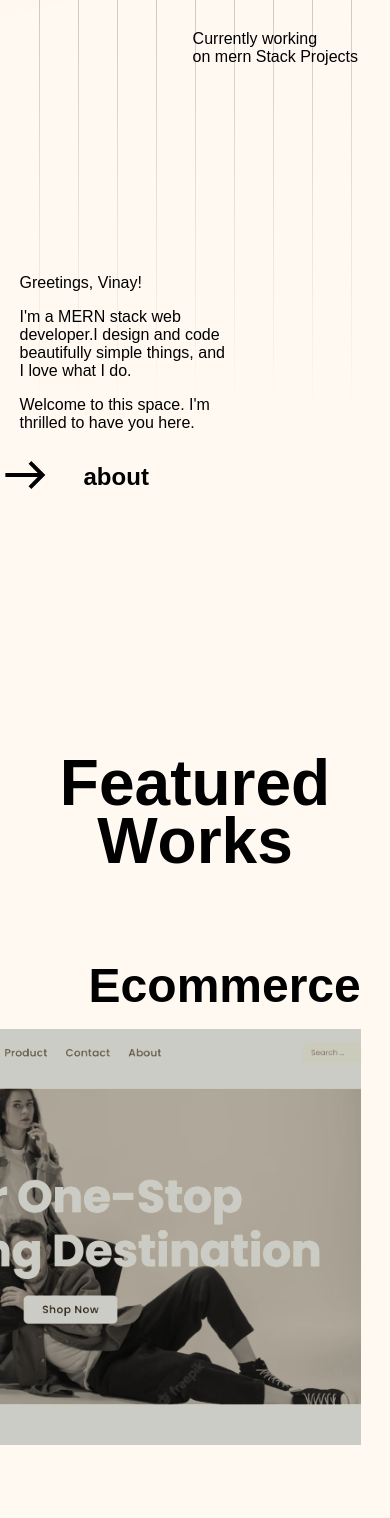
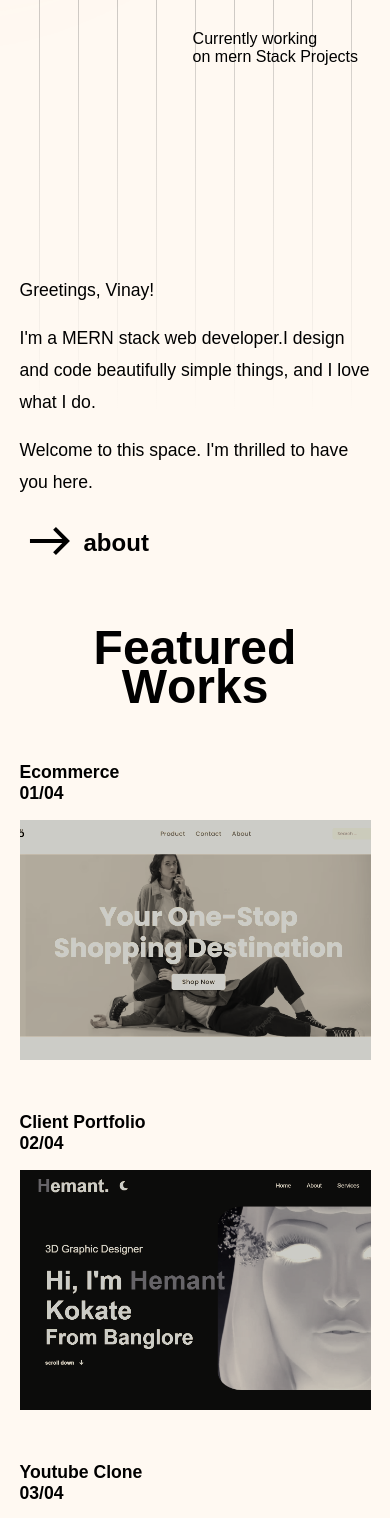
Before and after one commit to VinayKokate22/Portfolio, a React (Create React App) app: page / in a window 390 px wide. Shown: the part 432-1950 px from the top of the page. Built offline with nearby package versions, Linux system fonts and the light colour scheme; a web font is replaced by a local one; what react-locomotive-scroll would draw is missing.

Commit message:
making responsive home page

```diff
--- a/src/components/style.css
+++ b/src/components/style.css
@@ -10,7 +10,7 @@
   text-transform: capitalize;
   font-weight: 600;
   font-size: 2rem;
-  padng: 1rem 1.5rem;
+  padding: 1.5rem 1.5rem;
   background-color: rgba(255, 247, 239, 0.525);
 }
 .navbar .nav-list li {
@@ -337,10 +337,10 @@
     line-height: 4rem;
   }
   .herosection .heroTitle h1 {
-    font-size: 4rem;
+    font-size: 3.5rem;
   }
   .aboutcomponent {
-    margin: 10rem auto;
+    margin: 10rem auto 0 auto;
   }
   .aboutcomponent .aboutsection .infocomponent {
     width: 90%;
@@ -368,17 +368,17 @@
     transition: 0.3s;
   }
   .aboutcomponent .aboutsection p {
-    width: 60%;
+    width: 100%;
     text-align: left;
-    font-size: 1rem;
+    font-size: 1.1rem;
     font-weight: 500;
     margin-bottom: 1rem;
     text-align: left;
-    line-height: normal;
+    line-height: 2rem;
   }
   .featureworkstitle {
     text-align: center;
-    padding: 5rem 0;
+    padding: 3rem 0;
     flex-direction: column;
     display: flex;
     justify-content: center;
@@ -392,6 +392,174 @@
     display: flex;
   }
   .featureworkstitle h2 {
-    font-size: 4rem;
+    font-size: 3rem;
+  }
+  .Workssection {
+    width: 90%;
+    margin: auto;
+    display: flex;
+    flex-direction: column;
+    gap: 3rem;
+  }
+  .Workssection .singleproject {
+    display: flex;
+    flex-direction: column;
+    justify-content: flex-start;
+    align-items: flex-start;
+    gap: 0rem;
+  }
+  .Workssection .singleproject b {
+    font-size: 1.1rem !important;
+  }
+  .Workssection .singleproject .singleprojectImage {
+    display: flex;
+    position: relative;
+    flex-direction: column;
+    gap: 1rem;
+  }
+  .Workssection .singleproject .singleprojectImage b {
+    font-size: 1.1rem;
+  }
+  .Workssection .singleproject .imagerevelanimation {
+    width: 100%;
+    height: 15rem;
+    background-color: #574b43;
+    z-index: 9999;
+    position: absolute;
+  }
+  .Workssection .singleproject .redirectarroranimation {
+    position: absolute;
+    background: rgb(255, 255, 255);
+    z-index: 9999;
+    width: 6rem;
+    height: 6rem;
+    border-radius: 50%;
+    right: -2rem;
+    bottom: 3rem;
+    box-shadow: 0 0 10px 10px rgba(96, 81, 74, 0.114);
+    display: flex;
+    align-items: center;
+    justify-content: center;
+  }
+  .Workssection .singleproject .redirectarroranimation p {
+    font-size: 1.5rem;
+    font-weight: 600;
+  }
+  .Workssection .singleproject img {
+    width: 100%;
+    height: 15rem;
+    -o-object-fit: cover;
+       object-fit: cover;
+    filter: sepia(70%) brightness(0.8) grayscale(0.5);
+    -webkit-filter: sepia(70%) brightness(0.8) grayscale(0.5);
+    transition: 0.6s ease-in-out;
+  }
+  .Workssection .singleproject img:hover {
+    filter: sepia(0%);
+    -webkit-filter: sepia(0%);
+    cursor: pointer;
+  }
+  .Workssection .moreworktitle {
+    position: relative;
+    font-size: 1rem !important;
+  }
+  .Workssection .moreworktitle::after {
+    content: "";
+    width: 0;
+    background: black;
+    height: 0.2rem;
+    position: absolute;
+    bottom: 0rem;
+    transition: 0.3s;
+  }
+  .Workssection .moreworktitle:hover::after {
+    width: 16rem;
+  }
+  .Workssection .reverse {
+    align-items: flex-start;
+  }
+  .Workssection .row-reverse {
+    flex-direction: row-reverse;
+  }
+  .contactsection {
+    margin: 5rem auto;
+    padding-bottom: 4rem;
+    width: 90%;
+  }
+  .contactsection h4 {
+    font-size: 1.1rem;
+    font-weight: 600;
+    margin-bottom: 2rem;
+  }
+  .contactsection .social-links {
+    margin-top: 3rem;
+  }
+  .contactsection .social-links ul {
+    list-style: none;
+    display: flex;
+    justify-content: start;
+    align-items: center;
+    gap: 1rem;
+  }
+  .contactsection .social-links ul a {
+    color: rgb(0, 0, 0);
+    font-size: 1.1rem;
+    font-weight: 600;
+    text-decoration: none;
+    transition: 0.3s ease-in;
+    position: relative;
+  }
+  .contactsection .social-links ul a::after {
+    content: "";
+    width: 0;
+    background: black;
+    height: 0.2rem;
+    position: absolute;
+    left: 0;
+    bottom: 0rem;
+    transition: 0.3s;
+  }
+  .contactsection .social-links ul a:hover::after {
+    width: 100%;
+  }
+  .mask {
+    position: relative;
+    padding: 0;
+    height: 2rem;
+    /*  Remove overflow to see how it works　:) */
+    overflow: hidden;
+  }
+  .title {
+    display: block;
+    /*  Set same font-size and line height  */
+    font-size: 2rem;
+    line-height: 2rem;
+    font-weight: 700;
+    transition: transform 0.4s ease;
+  }
+  .link-title2 {
+    transform-origin: left center;
+    transform: rotate(4deg);
+  }
+  .link-title2 a {
+    text-decoration: none;
+    color: inherit;
+  }
+  .link:hover .link-container {
+    transform: translateY(-2rem);
+  }
+  /* Rotate texts a little bit */
+  .link:hover .link-title1 {
+    transform: rotate(4deg);
+  }
+  .link:hover .link-title2 {
+    transform: rotate(0);
+  }
+  /* Move arrows to right */
+  .link:hover .icon:first-child {
+    transform: translate(4rem);
+  }
+  .link:hover .icon:nth-child(2) {
+    transform: translate(0px);
   }
 }/*# sourceMappingURL=style.css.map */
--- a/src/components/style.scss
+++ b/src/components/style.scss
@@ -10,7 +10,7 @@
     text-transform: capitalize;
     font-weight: 600;
     font-size: 2rem;
-    padng: 1rem 1.5rem;
+    padding: 1.5rem 1.5rem;
     // background-color: rgba(31, 31, 31, 0.288);
     background-color: rgba(255, 247, 239, 0.525);
     // backdrop-filter: blur(10px);
@@ -392,12 +392,12 @@
       line-height: 4rem;
 
       h1 {
-        font-size: 4rem;
+        font-size: 3.5rem;
       }
     }
   }
   .aboutcomponent {
-    margin: 10rem auto;
+    margin: 10rem auto 0 auto;
     .aboutsection {
       .infocomponent {
         width: 90%;
@@ -427,19 +427,20 @@
       }
 
       p {
-        width: 60%;
+        width: 100%;
         text-align: left;
-        font-size: 1rem;
+        font-size: 1.1rem;
         font-weight: 500;
         margin-bottom: 1rem;
         text-align: left;
-        line-height: normal;
+        line-height: 2rem;
+        // word-spacing: 1rem;
       }
     }
   }
   .featureworkstitle {
     text-align: center;
-    padding: 5rem 0;
+    padding: 3rem 0;
     flex-direction: column;
     display: flex;
     justify-content: center;
@@ -452,7 +453,199 @@
       display: flex;
     }
     h2 {
-      font-size: 4rem;
+      font-size: 3rem;
     }
   }
+  .Workssection {
+    width: 90%;
+    margin: auto;
+    display: flex;
+    flex-direction: column;
+    gap: 3rem;
+
+    .singleproject {
+      display: flex;
+      flex-direction: column;
+      justify-content: flex-start;
+      align-items: flex-start;
+      gap: 0rem;
+      b {
+        font-size: 1.1rem !important;
+      }
+      .singleprojectImage {
+        display: flex;
+        position: relative;
+        flex-direction: column;
+        gap: 1rem;
+
+        b {
+          font-size: 1.1rem;
+        }
+      }
+
+      .imagerevelanimation {
+        width: 100%;
+        height: 15rem;
+        background-color: #574b43;
+
+        z-index: 9999;
+        position: absolute;
+      }
+      .redirectarroranimation {
+        position: absolute;
+        background: rgb(255, 255, 255);
+
+        z-index: 9999;
+        width: 6rem;
+        height: 6rem;
+        border-radius: 50%;
+        right: -2rem;
+        bottom: 3rem;
+        box-shadow: 0 0 10px 10px rgba(96, 81, 74, 0.114);
+
+        display: flex;
+
+        align-items: center;
+        justify-content: center;
+        p {
+          font-size: 1.5rem;
+          font-weight: 600;
+        }
+      }
+
+      img {
+        width: 100%;
+        height: 15rem;
+        object-fit: cover;
+        filter: sepia(70%) brightness(0.8) grayscale(0.5);
+        -webkit-filter: sepia(70%) brightness(0.8) grayscale(0.5);
+        // filter: grayscale(0.9);
+        -webkit-transition: 0.3s ease-in-out;
+        transition: 0.6s ease-in-out;
+
+        &:hover {
+          filter: sepia(0%);
+          -webkit-filter: sepia(0%);
+          cursor: pointer;
+        }
+      }
+    }
+    .moreworktitle {
+      position: relative;
+      font-size: 1rem !important;
+      // width: fit-content;
+      &::after {
+        content: "";
+        width: 0;
+        background: black;
+        height: 0.2rem;
+        position: absolute;
+        // left: 0;
+        bottom: 0rem;
+        transition: 0.3s;
+      }
+      &:hover::after {
+        // scale: 0.8;
+        // color: rgb(255, 0, 106);
+        width: 16rem;
+      }
+    }
+    .reverse {
+      align-items: flex-start;
+    }
+    .row-reverse {
+      flex-direction: row-reverse;
+    }
+  }
+  .contactsection {
+    margin: 5rem auto;
+    padding-bottom: 4rem;
+    width: 90%;
+
+    h4 {
+      font-size: 1.1rem;
+      font-weight: 600;
+      margin-bottom: 2rem;
+    }
+
+    .social-links {
+      margin-top: 3rem;
+      ul {
+        list-style: none;
+        display: flex;
+        justify-content: start;
+        align-items: center;
+
+        gap: 1rem;
+        a {
+          color: rgb(0, 0, 0);
+          font-size: 1.1rem;
+          font-weight: 600;
+          text-decoration: none;
+          transition: 0.3s ease-in;
+          position: relative;
+          &::after {
+            content: "";
+            width: 0;
+            background: black;
+            height: 0.2rem;
+            position: absolute;
+            left: 0;
+            bottom: 0rem;
+            transition: 0.3s;
+          }
+          &:hover::after {
+            // scale: 0.8;
+            // color: rgb(255, 0, 106);
+            width: 100%;
+          }
+        }
+      }
+    }
+  }
+  .mask {
+    position: relative;
+    padding: 0;
+    height: 2rem;
+    /*  Remove overflow to see how it works　:) */
+    overflow: hidden;
+  }
+  .title {
+    display: block;
+
+    /*  Set same font-size and line height  */
+    font-size: 2rem;
+    line-height: 2rem;
+    font-weight: 700;
+    transition: transform 0.4s ease;
+  }
+  .link-title2 {
+    transform-origin: left center;
+    transform: rotate(4deg);
+    a {
+      text-decoration: none;
+      color: inherit;
+    }
+  }
+  .link:hover .link-container {
+    transform: translateY(-2rem);
+  }
+
+  /* Rotate texts a little bit */
+  .link:hover .link-title1 {
+    transform: rotate(4deg);
+  }
+
+  .link:hover .link-title2 {
+    transform: rotate(0);
+  }
+
+  /* Move arrows to right */
+  .link:hover .icon:first-child {
+    transform: translate(4rem);
+  }
+
+  .link:hover .icon:nth-child(2) {
+    transform: translate(0px);
+  }
 }
```
Also changed, not shown: 1 other file (tests, documents, lock files or other folders).
